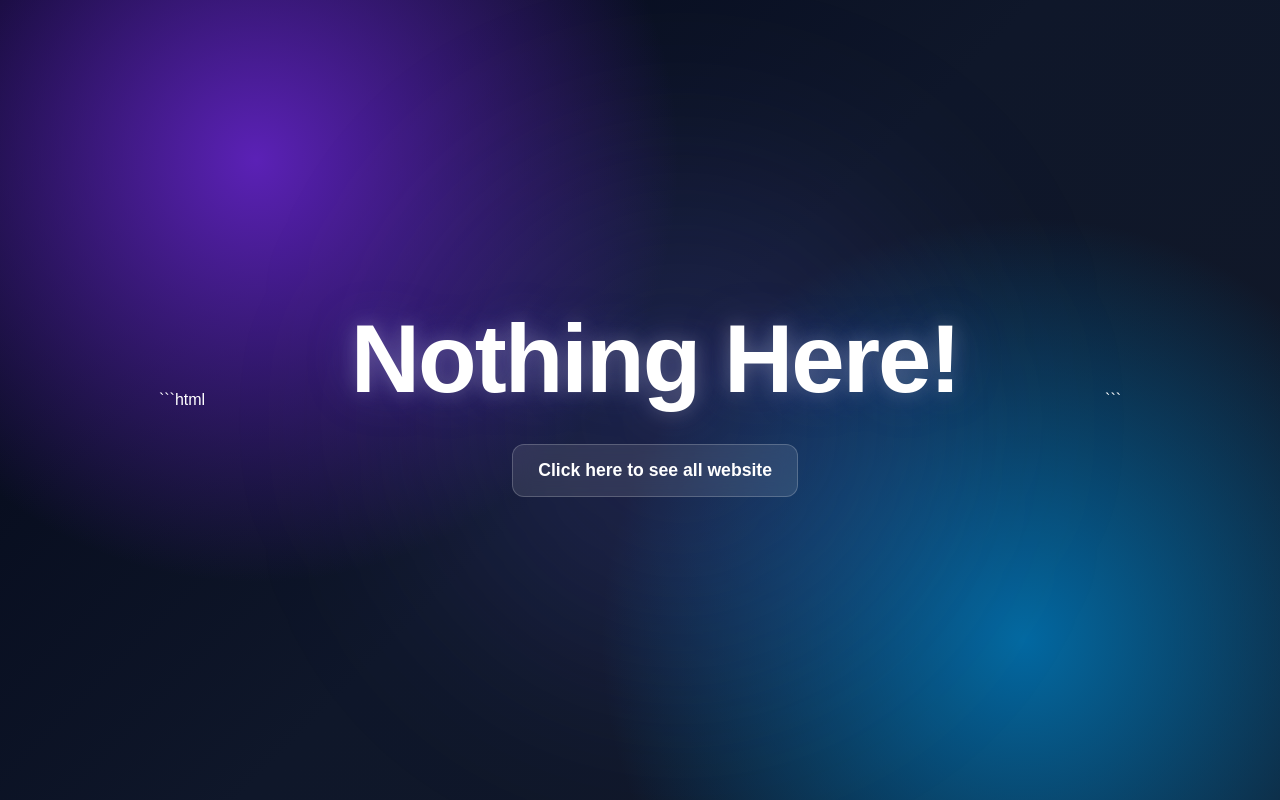
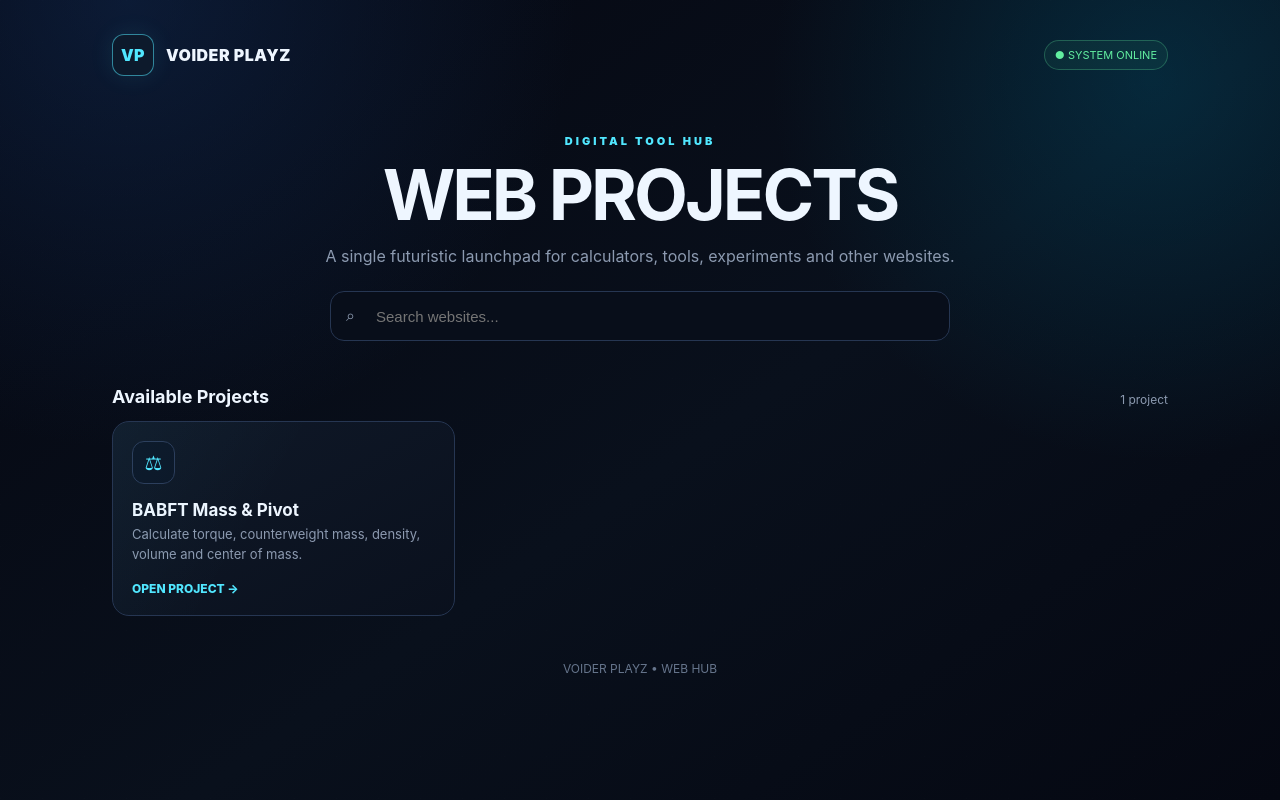
Before and after one commit to voiderplayzyt/voiderplayzyt.github.io, a plain HTML site: page index.html in a window 1280 px wide. Drawn offline with Linux system fonts and the light colour scheme.

Commit message:
Revamp index.html for Voider Playz Web Hub
Updated the HTML structure and styles for the Voider Playz Web Hub, improving layout and design elements.

````diff
--- a/index.html
+++ b/index.html
@@ -1,267 +1,165 @@
-```html
 <!DOCTYPE html>
 <html lang="en">
 <head>
 <meta charset="UTF-8">
 <meta name="viewport" content="width=device-width, initial-scale=1.0">
-
-    <title>Nothing Here!</title>
-
+<title>Voider Playz • Web Hub</title>
+<meta name="description" content="Voider Playz Web Hub — a futuristic menu for web tools and projects.">
 <style>
-        * {
-            box-sizing: border-box;
-            margin: 0;
-            padding: 0;
+:root{
+  --bg:#060912;--panel:#0c1220cc;--panel2:#111a2c;--line:#263652;
+  --text:#eef6ff;--muted:#8c9ab0;--cyan:#51e7ff;--blue:#718cff;
+  --green:#62eea0;--danger:#ff7187;
 }
-
-        body {
-            min-height: 100vh;
-            min-height: 100dvh;
-
-            display: flex;
-            justify-content: center;
-            align-items: center;
-
-            font-family: Arial, Helvetica, sans-serif;
-            color: white;
-
-            overflow-x: hidden;
-
-            /* Cool animated background */
+*{box-sizing:border-box}
+html{scroll-behavior:smooth}
+body{
+  margin:0;min-height:100vh;color:var(--text);
+  font-family:Inter,ui-sans-serif,system-ui,-apple-system,Segoe UI,Roboto,sans-serif;
   background:
-                radial-gradient(circle at 20% 20%, #5b21b6 0%, transparent 35%),
-                radial-gradient(circle at 80% 80%, #0369a1 0%, transparent 35%),
-                linear-gradient(135deg, #020617, #0f172a, #111827);
-
-            position: relative;
+    radial-gradient(circle at 10% 0%,#15376a66,transparent 32%),
+    radial-gradient(circle at 90% 10%,#005b7a55,transparent 28%),
+    linear-gradient(145deg,#050711,#09101c 55%,#050812);
 }
-
-        /* Background glow */
-        body::before {
-            content: "";
-            position: fixed;
-            width: 500px;
-            height: 500px;
-
-            background: rgba(99, 102, 241, 0.15);
-            border-radius: 50%;
-
-            filter: blur(100px);
-
-            animation: float 8s ease-in-out infinite alternate;
-
-            pointer-events: none;
+body:before{
+  content:"";position:fixed;inset:0;pointer-events:none;opacity:.22;
+  background-image:linear-gradient(#ffffff08 1px,transparent 1px),linear-gradient(90deg,#ffffff08 1px,transparent 1px);
+  background-size:42px 42px;
 }
-
-        @keyframes float {
-            from {
-                transform: translate(-100px, -50px);
+.wrap{max-width:1100px;margin:auto;padding:34px 22px 60px;position:relative}
+.top{
+  display:flex;justify-content:space-between;align-items:center;gap:20px;
+  margin-bottom:58px
 }
-
-            to {
-                transform: translate(100px, 50px);
+.brand{display:flex;align-items:center;gap:12px;font-weight:900;letter-spacing:.5px}
+.logo{
+  width:42px;height:42px;border:1px solid #51e7ff88;border-radius:12px;
+  display:grid;place-items:center;background:#0d1a2c;color:var(--cyan);
+  box-shadow:0 0 25px #51e7ff18;font-weight:1000
 }
+.status{font-size:11px;color:var(--green);border:1px solid #62eea044;background:#62eea00d;padding:7px 10px;border-radius:999px}
+.hero{text-align:center;max-width:820px;margin:0 auto 45px}
+.eyebrow{color:var(--cyan);font-size:11px;font-weight:900;letter-spacing:3px}
+h1{font-size:clamp(38px,7vw,70px);line-height:1;margin:12px 0 16px;letter-spacing:-3px}
+.hero p{color:var(--muted);font-size:16px;max-width:650px;margin:auto}
+.search{
+  max-width:620px;margin:25px auto 0;position:relative
 }
-
-        .container {
-            width: min(90%, 900px);
-
-            text-align: center;
-
-            padding: 40px 20px;
-
-            position: relative;
-            z-index: 1;
+.search input{
+  width:100%;height:50px;border:1px solid var(--line);border-radius:14px;
+  background:#080e1a;color:#fff;padding:0 16px 0 45px;font-size:15px;outline:none
 }
-
-        h1 {
-            font-size: clamp(2.5rem, 8vw, 6rem);
-            font-weight: 900;
-
-            margin-bottom: 30px;
-
-            letter-spacing: -2px;
-
-            text-shadow:
-                0 0 20px rgba(255, 255, 255, 0.25),
-                0 0 50px rgba(99, 102, 241, 0.3);
+.search input:focus{border-color:var(--cyan);box-shadow:0 0 0 4px #51e7ff12}
+.search span{position:absolute;left:16px;top:14px;color:var(--muted)}
+.section-head{display:flex;justify-content:space-between;align-items:end;margin:0 0 14px}
+.section-head h2{margin:0;font-size:18px}
+.count{color:var(--muted);font-size:12px}
+.grid{display:grid;grid-template-columns:repeat(3,1fr);gap:14px}
+.card{
+  position:relative;overflow:hidden;text-decoration:none;color:inherit;
+  background:linear-gradient(150deg,#111a2ae8,#0b111ee8);
+  border:1px solid var(--line);border-radius:17px;padding:19px;
+  min-height:175px;display:flex;flex-direction:column;justify-content:space-between;
+  transition:transform .18s ease,border-color .18s ease,background .18s ease
 }
-
-        /* Main button */
-        .show-button {
-            border: none;
-
-            padding: 15px 25px;
-
-            border-radius: 12px;
-
-            background: rgba(255, 255, 255, 0.1);
-            color: white;
-
-            font-size: clamp(0.9rem, 2.5vw, 1.1rem);
-            font-weight: bold;
-
-            cursor: pointer;
-
-            backdrop-filter: blur(10px);
-
-            border: 1px solid rgba(255, 255, 255, 0.2);
-
-            transition:
-                transform 0.2s ease,
-                background 0.2s ease,
-                box-shadow 0.2s ease;
+.card:before{
+  content:"";position:absolute;inset:0;background:linear-gradient(120deg,#51e7ff09,transparent 45%);
+  pointer-events:none
 }
-
-        .show-button:hover {
-            transform: translateY(-3px);
-
-            background: rgba(255, 255, 255, 0.18);
-
-            box-shadow:
-                0 10px 30px rgba(0, 0, 0, 0.3),
-                0 0 20px rgba(99, 102, 241, 0.25);
+.card:hover{transform:translateY(-4px);border-color:#51e7ff66;background:#111b2dea}
+.icon{
+  width:43px;height:43px;border-radius:12px;background:#0b1526;border:1px solid #2b3b59;
+  display:grid;place-items:center;color:var(--cyan);font-size:20px
 }
-
-        .show-button:active {
-            transform: scale(0.96);
-        }
-
-        /* Hidden website buttons */
-        .website-list {
-            display: none;
-
-            margin-top: 30px;
-
-            grid-template-columns:
-                repeat(auto-fit, minmax(180px, 1fr));
-
-            gap: 15px;
-
-            width: 100%;
-        }
-
-        .website-list.show {
-            display: grid;
-        }
-
-        .website-button {
-            display: flex;
-
-            justify-content: center;
-            align-items: center;
-
-            min-height: 55px;
-
-            padding: 12px 18px;
-
-            border-radius: 12px;
-
-            text-decoration: none;
-
-            color: white;
-
-            font-weight: bold;
-
-            background: rgba(255, 255, 255, 0.08);
-
-            border: 1px solid rgba(255, 255, 255, 0.15);
-
-            backdrop-filter: blur(10px);
-
-            transition:
-                transform 0.2s ease,
-                background 0.2s ease,
-                box-shadow 0.2s ease;
-        }
-
-        .website-button:hover {
-            transform: translateY(-4px);
-
-            background: rgba(255, 255, 255, 0.16);
-
-            box-shadow:
-                0 10px 25px rgba(0, 0, 0, 0.25);
-        }
-
-        .website-button:active {
-            transform: scale(0.96);
-        }
-
-        /* Small screens */
-        @media (max-width: 500px) {
-            .container {
-                width: 92%;
-            }
-
-            .website-list {
-                grid-template-columns: 1fr;
-            }
-
-            .show-button {
-                width: 100%;
-            }
-        }
+.card h3{margin:16px 0 5px;font-size:17px}
+.card p{margin:0;color:var(--muted);font-size:13px;line-height:1.5}
+.open{margin-top:17px;color:var(--cyan);font-size:12px;font-weight:800}
+.empty{display:none;text-align:center;color:var(--muted);padding:35px;border:1px dashed var(--line);border-radius:16px}
+footer{margin-top:45px;text-align:center;color:#66758c;font-size:12px}
+@media(max-width:800px){.grid{grid-template-columns:1fr 1fr}}
+@media(max-width:540px){.wrap{padding:22px 14px 45px}.top{margin-bottom:40px}.grid{grid-template-columns:1fr}h1{letter-spacing:-2px}}
 </style>
 </head>
+<body>
+<div class="wrap">
+  <header class="top">
+    <div class="brand"><div class="logo">VP</div><span>VOIDER PLAYZ</span></div>
+    <div class="status">● SYSTEM ONLINE</div>
+  </header>
 
-<body>
+  <section class="hero">
+    <div class="eyebrow">DIGITAL TOOL HUB</div>
+    <h1>WEB PROJECTS</h1>
+    <p>A single futuristic launchpad for calculators, tools, experiments and other websites.</p>
+    <div class="search">
+      <span>⌕</span>
+      <input id="search" type="search" placeholder="Search websites..." aria-label="Search websites">
+    </div>
+  </section>
 
-    <main class="container">
+  <section>
+    <div class="section-head">
+      <h2>Available Projects</h2>
+      <div class="count" id="count"></div>
+    </div>
 
-        <h1>Nothing Here!</h1>
+    <div class="grid" id="grid">
+      <!--
+        ADD NEW WEBSITES HERE.
+        Copy one <a class="card"...> block and change:
+        1. href = the path to your website
+        2. data-name = search keywords
+        3. icon
+        4. title
+        5. description
+      -->
 
-        <button class="show-button" onclick="toggleWebsites()">
-            Click here to see all website
-        </button>
-
-        <!--
-            ADD NEW WEBSITES HERE
-
-            Just copy one of these:
-
-            <a class="website-button"
-               href="https://example.com"
-               target="_blank">
-                Example
+      <a class="card" href="BABFT-Mass-Pivot-Calculator/" data-name="babft mass pivot calculator physics bowling">
+        <div>
+          <div class="icon">⚖</div>
+          <h3>BABFT Mass & Pivot</h3>
+          <p>Calculate torque, counterweight mass, density, volume and center of mass.</p>
+        </div>
+        <div class="open">OPEN PROJECT →</div>
       </a>
 
-            The grid automatically handles the size and position.
+      <!-- Example:
+      <a class="card" href="my-new-tool/" data-name="my new tool calculator">
+        <div>
+          <div class="icon">◈</div>
+          <h3>My New Tool</h3>
+          <p>A short description of what this website does.</p>
+        </div>
+        <div class="open">OPEN PROJECT →</div>
+      </a>
       -->
-
-        <div class="website-list" id="websiteList">
-
-            <a class="website-button"
-               href="https://example.com"
-               target="_blank">
-                Example Website
-            </a>
-
-            <a class="website-button"
-               href="https://github.com"
-               target="_blank">
-                GitHub
-            </a>
-
-            <!-- COPY THIS -->
-            <a class="website-button"
-               href="https://google.com"
-               target="_blank">
-                Google
-            </a>
-
     </div>
 
-    </main>
+    <div class="empty" id="empty">No projects match your search.</div>
+  </section>
+
+  <footer>VOIDER PLAYZ • WEB HUB</footer>
+</div>
 
 <script>
-        function toggleWebsites() {
-            const websiteList = document.getElementById("websiteList");
+const search=document.getElementById("search");
+const cards=[...document.querySelectorAll(".card")];
+const count=document.getElementById("count");
+const empty=document.getElementById("empty");
 
-            websiteList.classList.toggle("show");
+function filter(){
+  const q=search.value.trim().toLowerCase();
+  let visible=0;
+  cards.forEach(card=>{
+    const match=(card.dataset.name+" "+card.innerText).toLowerCase().includes(q);
+    card.style.display=match?"flex":"none";
+    if(match) visible++;
+  });
+  count.textContent=visible+" project"+(visible===1?"":"s");
+  empty.style.display=visible?"none":"block";
 }
+search.addEventListener("input",filter);
+filter();
 </script>
-
 </body>
 </html>
-```
````
Lines whose indentation alone changed are shown as unchanged.
